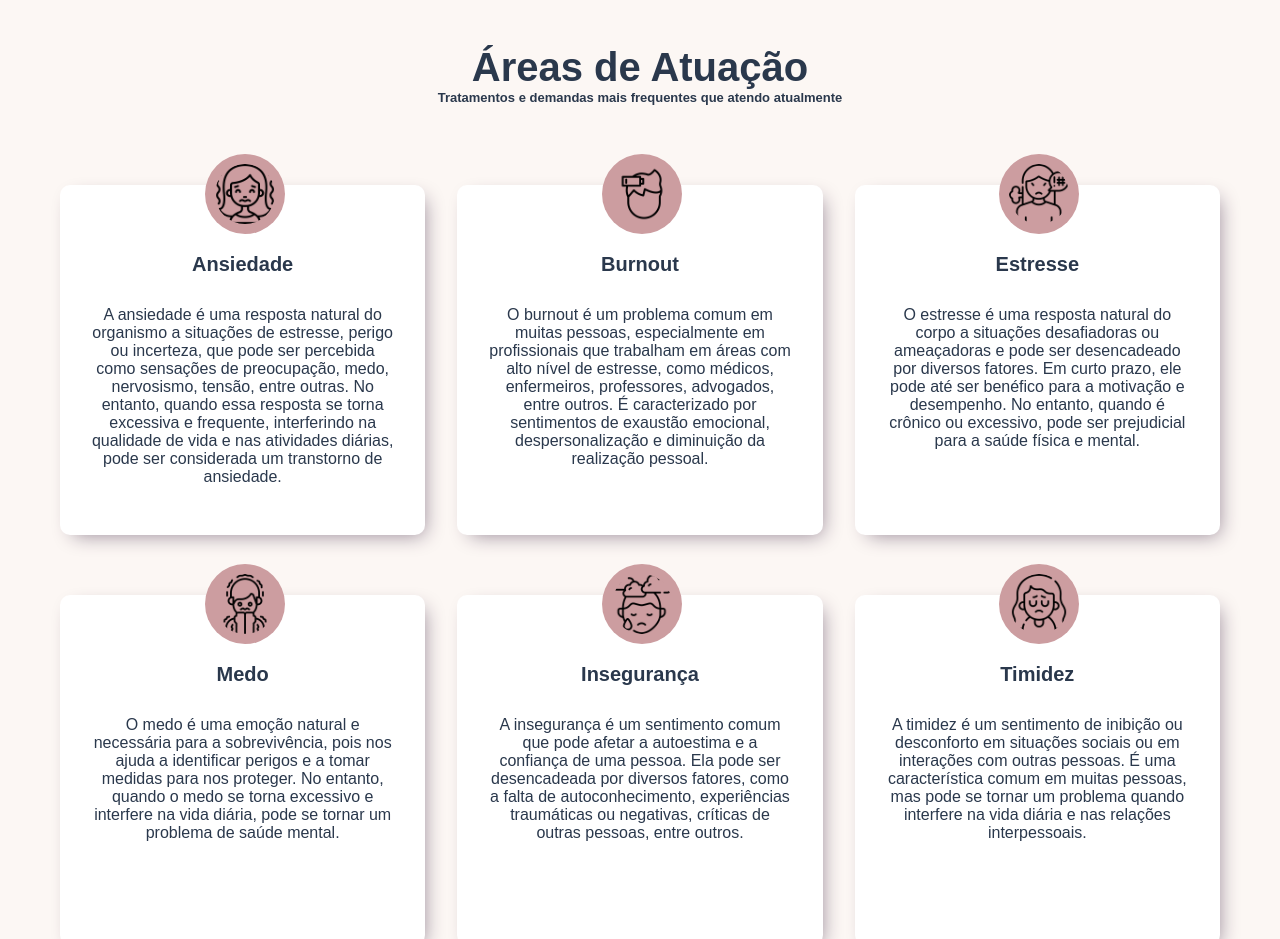
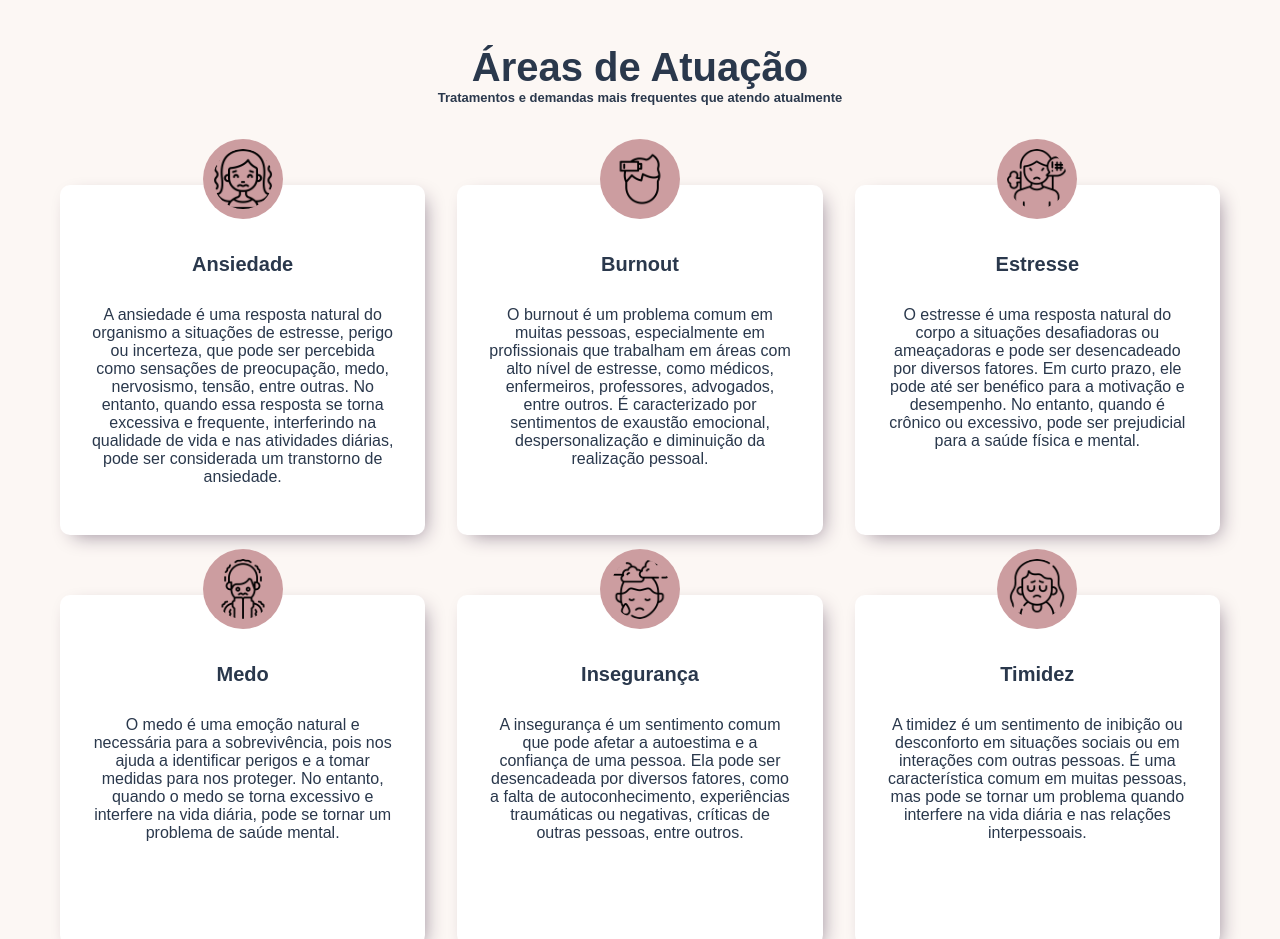
Before and after one commit to dianamdias03/landing-page-v4, a React (Create React App) app: page / in a window 1280 px wide. Shown: the part 1540-2479 px from the top of the page. Built offline with nearby package versions, Linux system fonts and the light colour scheme; a web font is replaced by a local one.

Commit message:
Added icons to expertise section

```diff
--- a/src/components/Elements/ProjectBox.jsx
+++ b/src/components/Elements/ProjectBox.jsx
@@ -6,7 +6,7 @@ export default function ProjectBox({ icon, title, text, action}) {
     <Wrapper>
       <div className="boxExpertise">
         <ImgBtn className="aniamte pointer" onClick={action ? () => action() : null}>
-          <img className="radius8" src={icon} alt="project" style={{height: '80px', width: '80px', backgroundColor: "#cc9da0", padding: '10px', borderRadius: '50px', position: 'absolute', margin: 0, marginTop: '-65px', marginLeft: '-38px'}}></img>
+          <img className="radius8" src={icon} alt="project" style={{height: '80px', width: '80px', backgroundColor: "#cc9da0", padding: '10px', borderRadius: '50px', position: 'relative', margin: 0, marginTop: '-80px'}}></img>
         </ImgBtn>
         <h3 className="font20 extraBold" style={{padding: '30px 0'}}>{title}</h3>
         <p className="font16">{text}</p>
```
